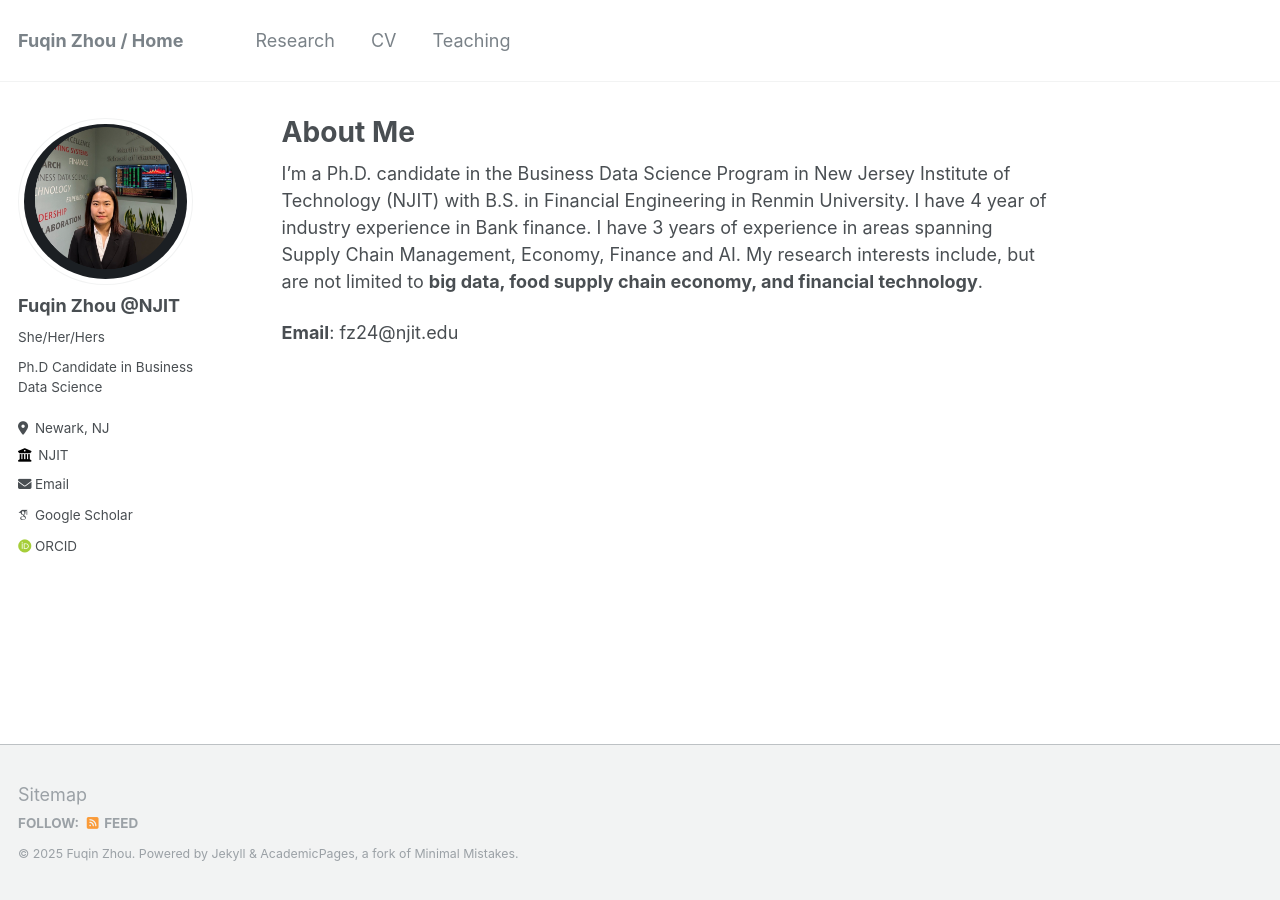
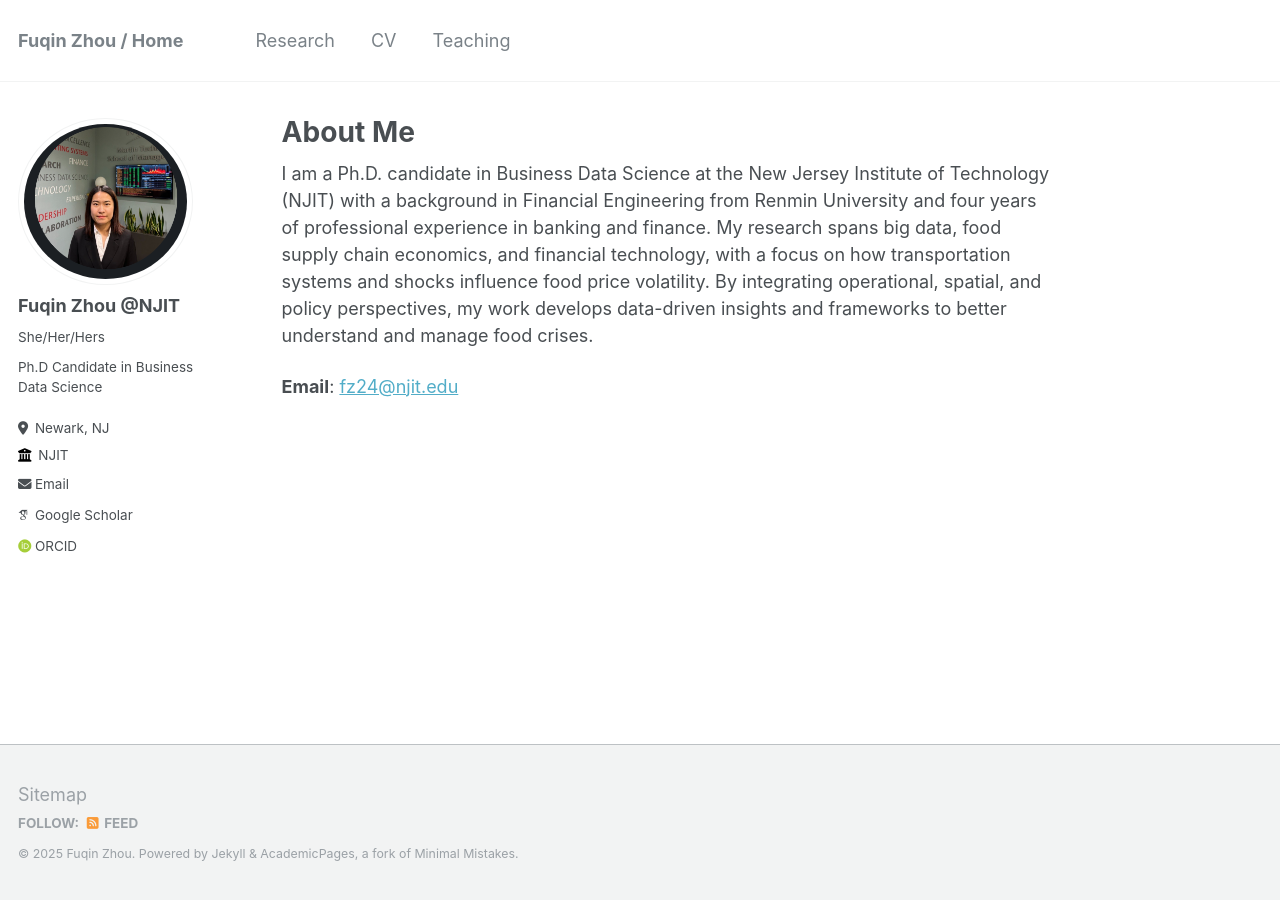
Before and after one commit to zhoufq001/zhoufq001.github.io, a Jekyll site: the page built from _pages/about.md, in a window 1280 px wide. Built offline with Jekyll 4.4.1, drawn with Linux system fonts in a browser that asks for light colours; some web fonts are replaced.

Commit message:
update:file resume

```diff
--- a/_pages/about.md
+++ b/_pages/about.md
@@ -7,10 +7,9 @@ redirect_from:
   - /about.html
 ---
 
-I'm a Ph.D. candidate in the Business Data Science Program in New Jersey Institute of Technology (NJIT) with B.S. in Financial Engineering in Renmin University. I have 4 year of industry experience in Bank finance.  I have 3 years of experience in areas spanning Supply Chain Management, Economy, Finance and AI.
-My research interests include, but are not limited to **big data, food supply chain economy, and financial technology**.
+I am a Ph.D. candidate in Business Data Science at the New Jersey Institute of Technology (NJIT) with a background in Financial Engineering from Renmin University and four years of professional experience in banking and finance. My research spans big data, food supply chain economics, and financial technology, with a focus on how transportation systems and shocks influence food price volatility. By integrating operational, spatial, and policy perspectives, my work develops data-driven insights and frameworks to better understand and manage food crises.
 
-**Email**: fz24@njit.edu
+**Email**: [fz24@njit.edu](mailto:fz24@njit.edu)
 
 
 
```
